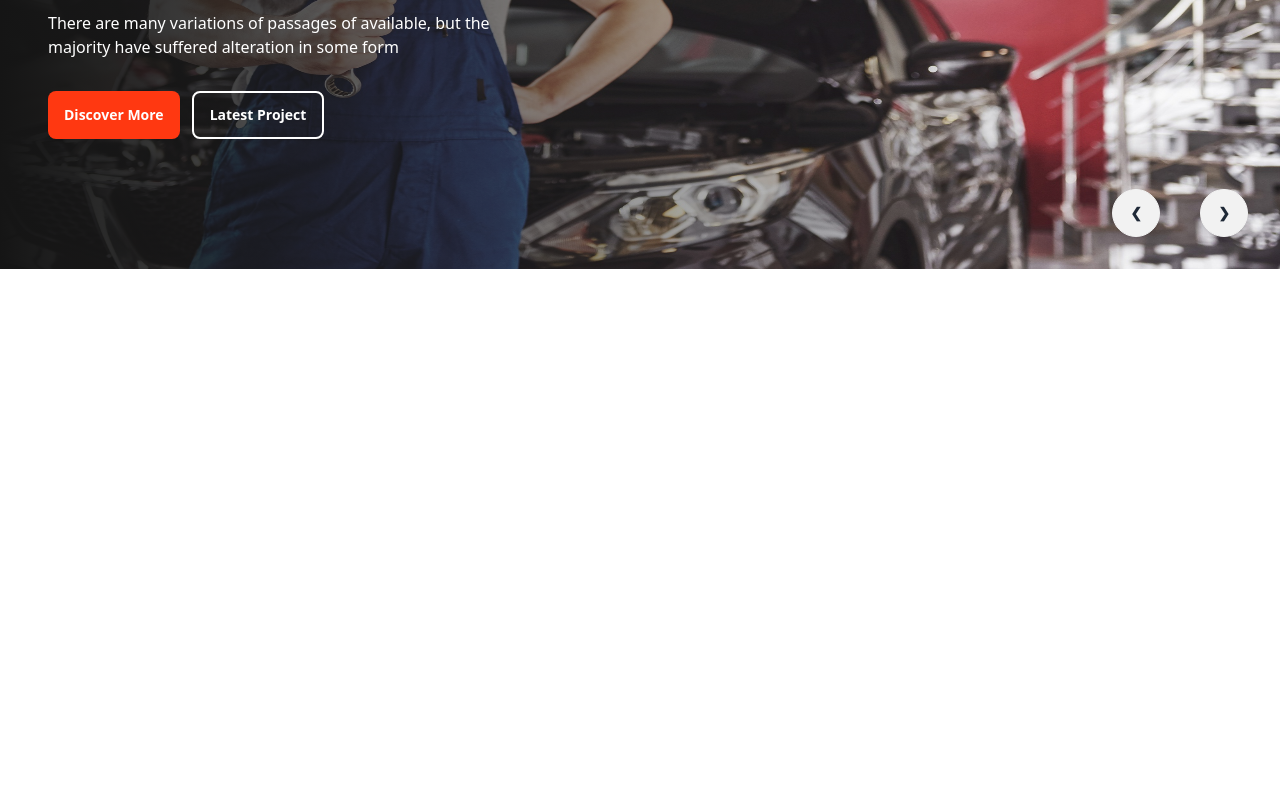
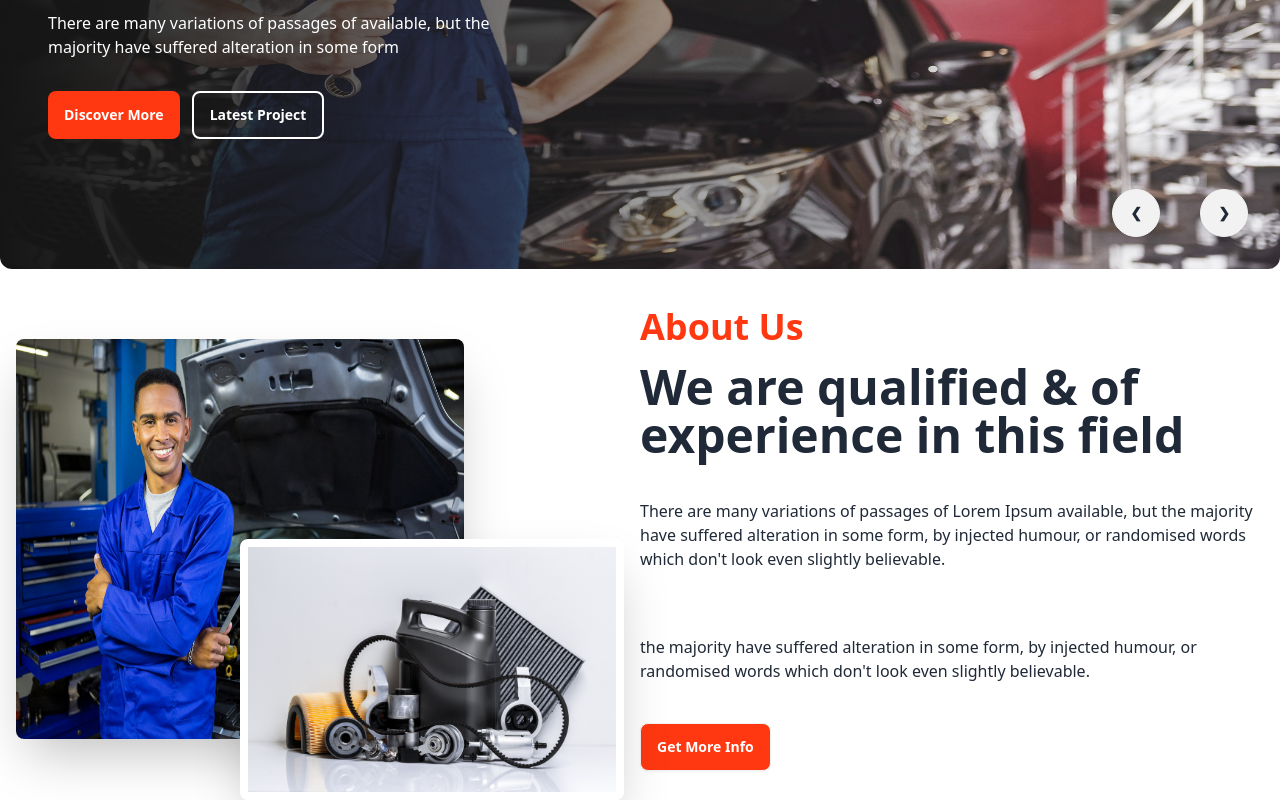
Before and after one commit to Dipto787/Car-Doctor-Resource-Client-Side, a React (Vite) app: page / in a window 1280 px wide. Shown: the part 399-1199 px from the top of the page. Before the commit the page ends 800 px from the top, so only its background shows below. Built offline with nearby package versions, Linux system fonts and the light colour scheme; grey boxes are pictures that could not be loaded.

Commit message:
create about as section

```diff
--- /dev/null
+++ b/src/Pages/Hero/Hero.jsx
@@ -0,0 +1,31 @@
+import hero1 from '../../assets/images/about_us/person.jpg'
+import hero2 from '../../assets/images/about_us/parts.jpg'
+const Hero = () => {
+    return (
+        <div className=" mt-4">
+            <div className="hero-content relative justify-between flex-col lg:flex-row">
+                <div className=''>
+                    <img
+                        src={hero1}
+                        className="max-w-md h-[400px] rounded-lg shadow-2xl" />
+                    <img
+                        src={hero2}
+                        className="max-w-sm border-8 border-white absolute top-1/2 left-60 rounded-lg shadow-2xl" />
+                </div>
+                <div className='space-y-4 w-1/2'>
+                    <h1 className="text-4xl text-[#FF3811]  font-bold">About Us</h1>
+                    <h1 className="text-5xl font-bold">We are qualified & of experience in this field</h1>
+                    <p className="py-6">
+                        There are many variations of passages of Lorem Ipsum available, but the majority have suffered alteration in some form, by injected humour, or randomised words which don't look even slightly believable.
+                    </p>
+                    <p className="py-6">
+                        the majority have suffered alteration in some form, by injected humour, or randomised words which don't look even slightly believable.
+                    </p>
+                    <button className="btn text-white font-bold bg-[#FF3811]">Get More Info</button>
+                </div>
+            </div>
+        </div>
+    );
+};
+
+export default Hero;
--- a/src/Pages/Home/Banner/Banner.jsx
+++ b/src/Pages/Home/Banner/Banner.jsx
@@ -5,13 +5,13 @@ import slide4 from '../../../assets/images/banner/4.jpg'
 const Banner = () => {
     return (
         <div>
-            <div className="carousel h-[600px] w-full">
-                <div id="slide1" className="carousel-item relative w-full ">
+            <div className="carousel h-[600px] rounded-xl w-full">
+                <div id="slide1" className="carousel-item   relative w-full ">
                     <img
                         src={slide1}
                         className="w-full" />
-                    <div className="absolute top-0 flex left-0 h-full  items-center bg-gradient-to-r from-[#151515] to-[rgba(21,21,21,0)] ">
-                     <div className='w-1/2 px-12 text-white space-y-8'>
+                    <div className="absolute top-0  flex left-0 h-full  items-center bg-gradient-to-r from-[#151515] to-[rgba(21,21,21,0)] ">
+                     <div className='w-1/2 px-12   text-white space-y-8'>
                      <h1 className="text-6xl font-semibold text-white ">Affordable Price For Car Servicing</h1>
                       <p>There are many variations of passages of  available, but the majority have suffered alteration in some form</p>
                       <div>
--- a/src/Pages/Home/Home.jsx
+++ b/src/Pages/Home/Home.jsx
@@ -1,3 +1,4 @@
+import Hero from "../Hero/Hero";
 import Banner from "./Banner/Banner";
 
 
@@ -5,6 +6,7 @@ const Home = () => {
     return (
         <div>
             <Banner></Banner>
+            <Hero></Hero>
         </div>
     );
 };
```
